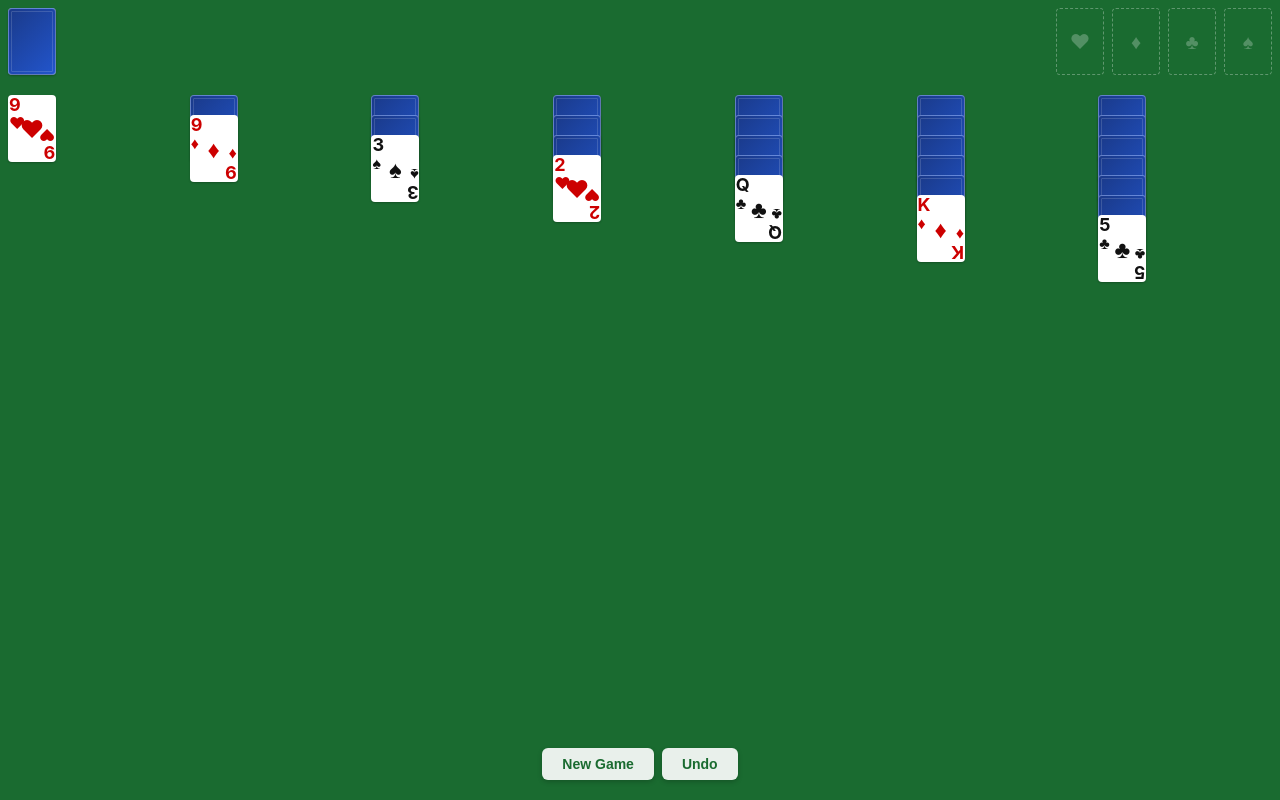
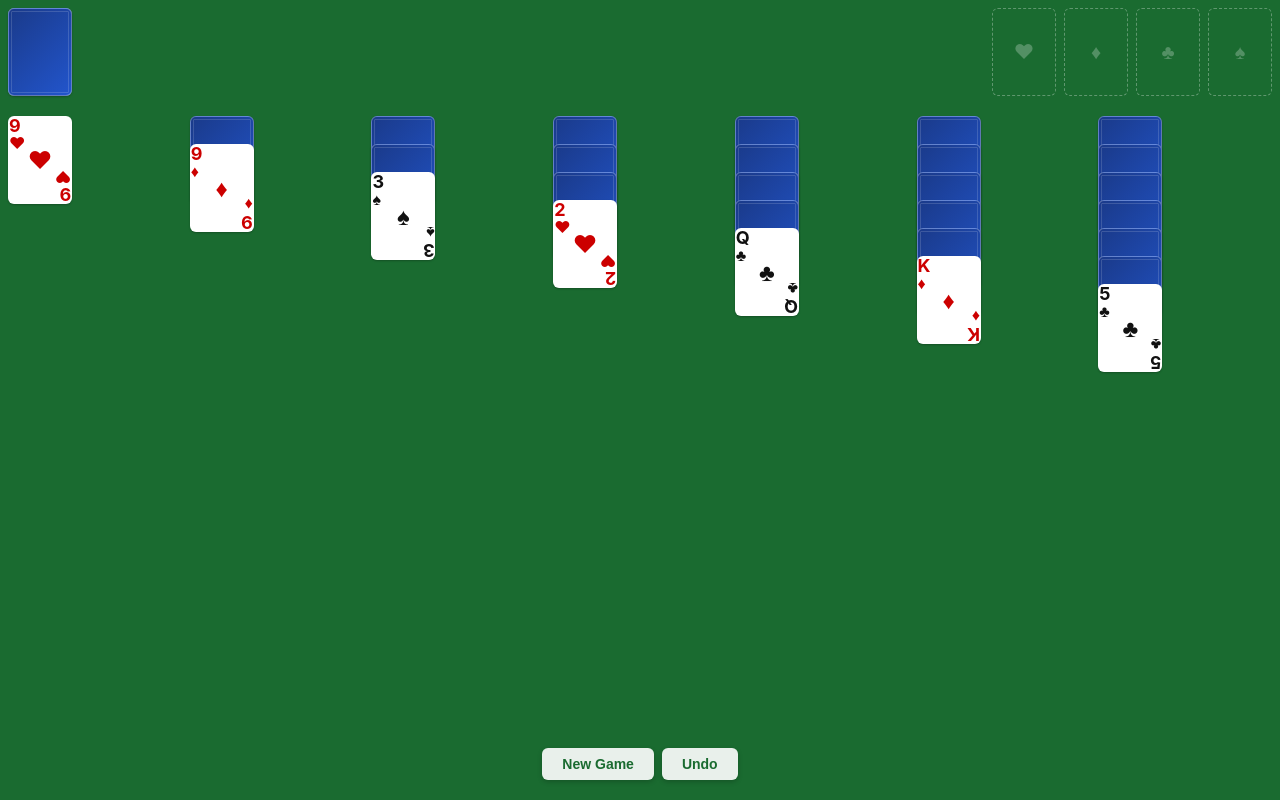
Before and after one commit to philcali/solitaire, a plain HTML site: page index.html in a window 1280 px wide. Drawn offline with Linux system fonts and the light colour scheme.

Commit message:
fix: card and handles

```diff
--- a/game.js
+++ b/game.js
@@ -336,7 +336,7 @@ function renderTableau() {
     for (let j = 0; j < col.length; j++) {
       const cardEl = createCardEl(col[j]);
       cardEl.style.position = 'absolute';
-      cardEl.style.top = `${j * 2.5}vmin`;
+      cardEl.style.top = `${j * 3.5}vmin`;
       cardEl.dataset.source = `tableau-${i}`;
       cardEl.dataset.cardIndex = j;
 
--- a/style.css
+++ b/style.css
@@ -50,9 +50,9 @@ html, body {
 /* ── Pile slots ── */
 
 .pile-slot {
-  width: clamp(44px, 6vmin, 80px);
-  height: clamp(62px, 8.4vmin, 112px);
-  border-radius: clamp(2px, 0.5vmin, 4px);
+  width: clamp(56px, 8vmin, 90px);
+  height: clamp(78px, 11vmin, 126px);
+  border-radius: clamp(3px, 0.75vmin, 6px);
   position: relative;
 }
 
@@ -103,10 +103,10 @@ html, body {
 /* ── Cards ── */
 
 .card {
-  width: clamp(44px, 6vmin, 80px);
-  height: clamp(62px, 8.4vmin, 112px);
+  width: clamp(56px, 8vmin, 90px);
+  height: clamp(78px, 11vmin, 126px);
   background: white;
-  border-radius: clamp(2px, 0.5vmin, 4px);
+  border-radius: clamp(3px, 0.75vmin, 6px);
   box-shadow: 0 clamp(1px, 0.2vmin, 1px) clamp(2px, 0.5vmin, 2px) rgba(0, 0, 0, 0.25);
   position: absolute;
   cursor: grab;
```
